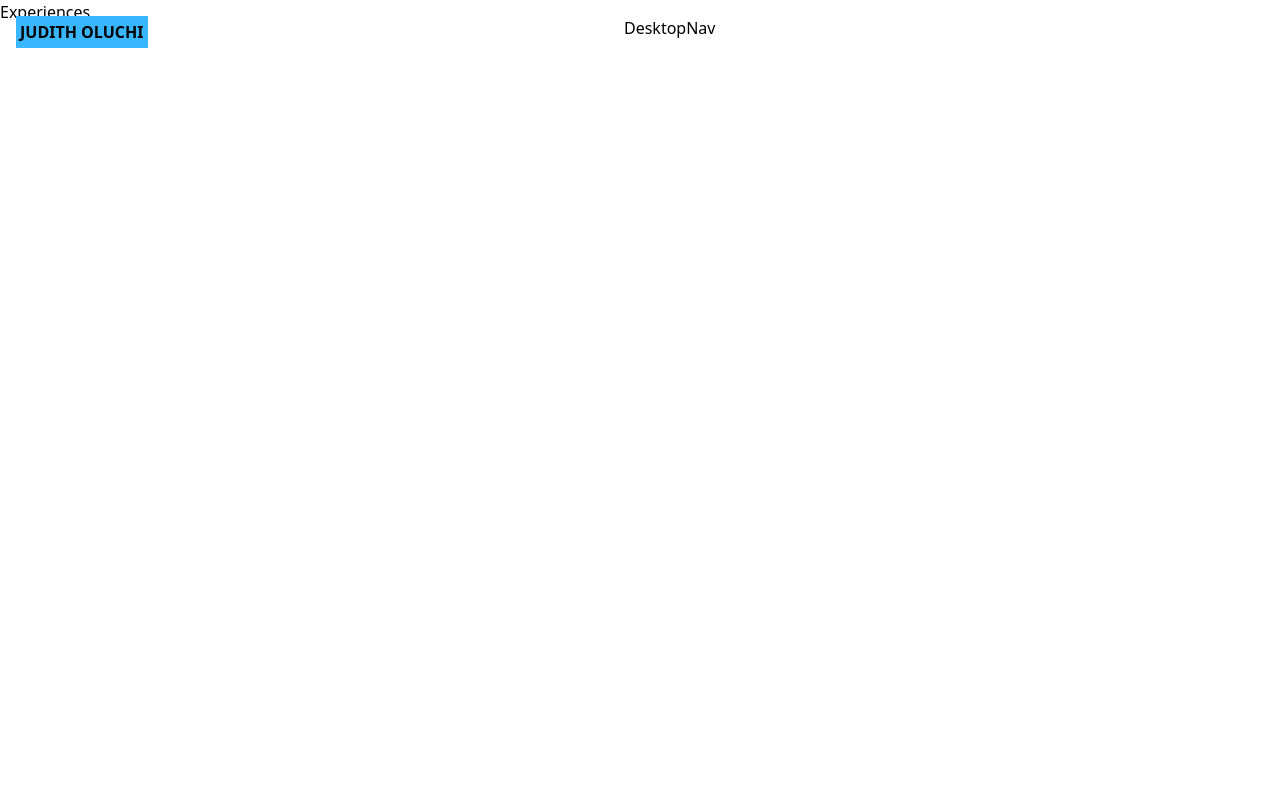
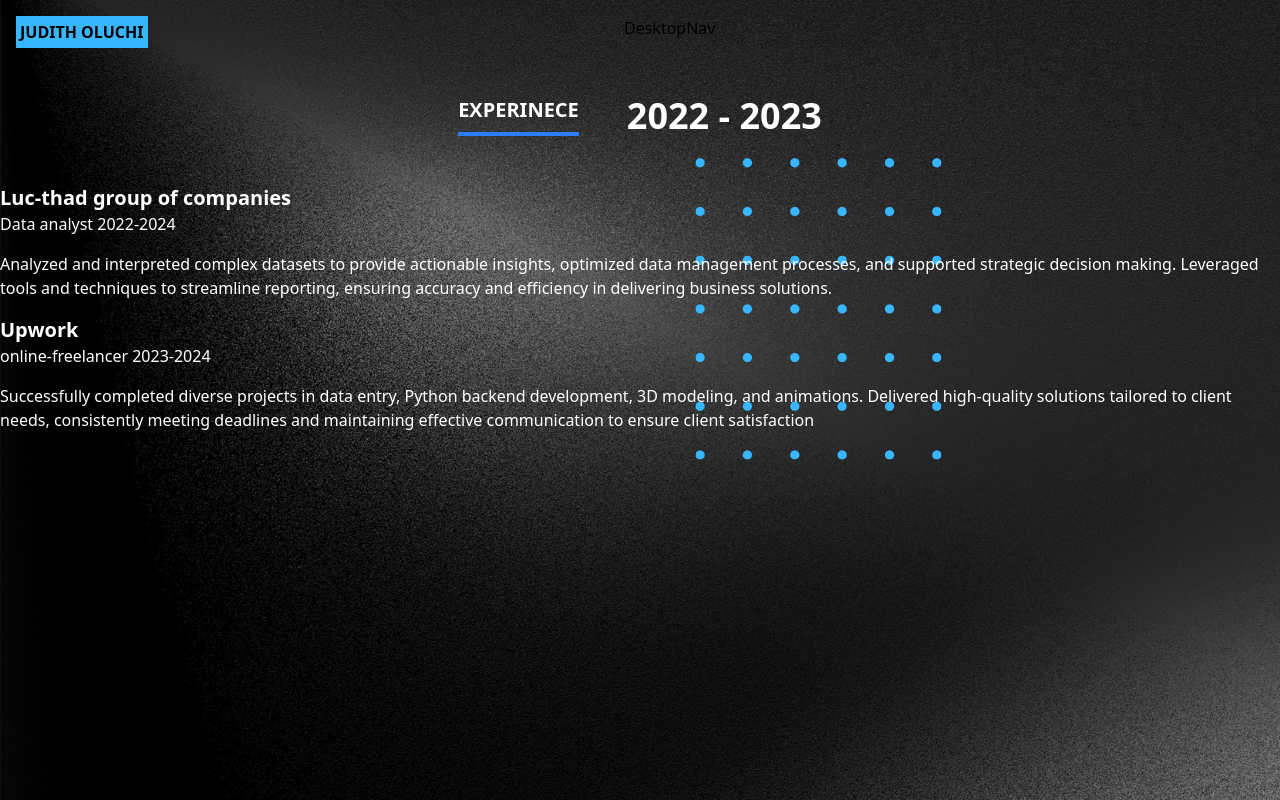
Before and after one commit to devsolary/judith-portfolio, a React (Vite) app: page /experience in a window 1280 px wide. Built offline with nearby package versions, Linux system fonts and the light colour scheme; the HTML template or start-up script is replaced by a standard one.

Commit message:
add experirnce page

```diff
--- a/src/pages/Education.tsx
+++ b/src/pages/Education.tsx
@@ -2,8 +2,29 @@
 
 const Education = () => {
   return (
-    <div className="h-screen bg-about-bg">
-
+    <div className="h-screen bg-about-bg pt-32 px-2">
+      <div>
+        <div className="text-white">
+          <h1 className="font-extrabold border-b-8 border-blue-400 w-[30vw] pb-2">EDUCATION</h1>
+          <p> Currently studying Computer Engineering at Lagos
+ State University, I developed strong organizational and
+ data management skills as Assistant Head Girl in high
+ school and Vice President of the Jet Club. I also earned
+ certifications in ICT and Python programming, building
+ a solid foundation in technology. With a focus on
+ accuracy and data integrity, I’m confident in my ability
+ to deliver exceptional results</p>
+        </div>
+        <div className="text-white mt-6">
+          <h1 className="text-4xl font-extrabold">2024-TILL DATE</h1>
+          <div className="mt-5">
+            <h2 className="font-bold">Jubilee model senior grammer school</h2>
+            <p>Science | 2022</p>
+          </div>
+          <div className="font-bold">Bachelor Degree</div>
+          <p>Lagos state university | Bachelor | Till date</p>
+        </div>
+      </div>
     </div>
   )
 }
--- a/src/pages/Experiences.tsx
+++ b/src/pages/Experiences.tsx
@@ -1,8 +1,46 @@
-
 const Experiences = () => {
   return (
-    <div>Experiences</div>
-  )
-}
+    <div className="h-screen bg-about-bg pt-24">
+      <div className="flex  text-white justify-center content-center pb-12">
+        <h1 className="font-extrabold text-xl mr-12 border-b-4 border-blue-500">
+          EXPERINECE{" "}
+        </h1>
+        <h1 className="text-4xl font-extrabold">2022 - 2023</h1>
+      </div>
+      <div>
+        <div className="text-white">
+          <div>
+            <p className="font-bold text-xl">Luc-thad group of companies</p>
+            <p>Data analyst 2022-2024</p>
+          </div>
+          <div>
+            <p className="py-4">
+              Analyzed and interpreted complex datasets to provide actionable
+              insights, optimized data management processes, and supported
+              strategic decision making. Leveraged tools and techniques to
+              streamline reporting, ensuring accuracy and efficiency in
+              delivering business solutions.
+            </p>
+          </div>
+        </div>
+        <div className="text-white">
+          <div>
+            <p className="font-bold text-xl">Upwork</p>
+            <p>online-freelancer 2023-2024</p>
+          </div>
+          <div>
+            <p className="pt-4">
+              Successfully completed diverse projects in data entry, Python
+              backend development, 3D modeling, and animations. Delivered
+              high-quality solutions tailored to client needs, consistently
+              meeting deadlines and maintaining effective communication to
+              ensure client satisfaction
+            </p>
+          </div>
+        </div>
+      </div>
+    </div>
+  );
+};
 
-export default Experiences
+export default Experiences;
```
